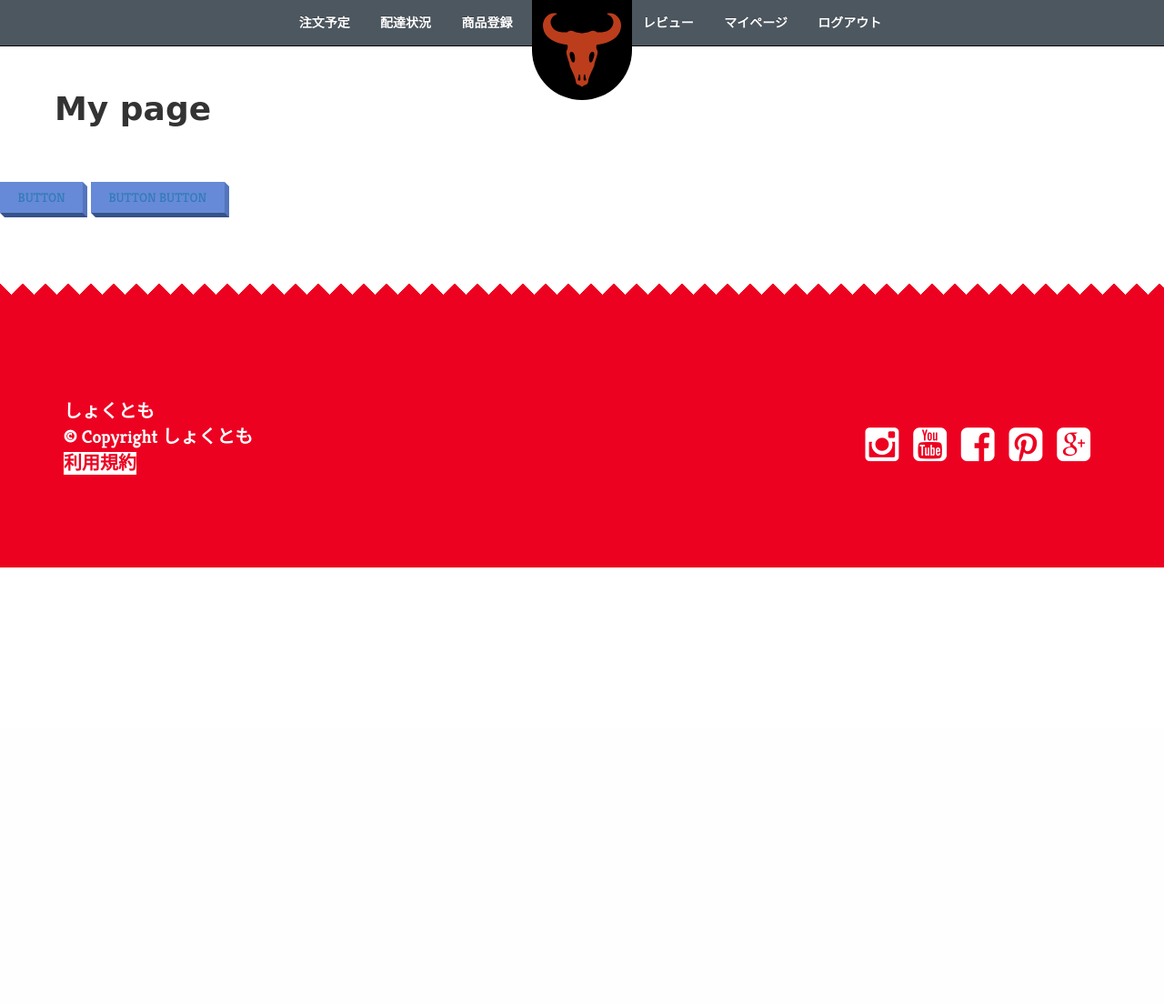
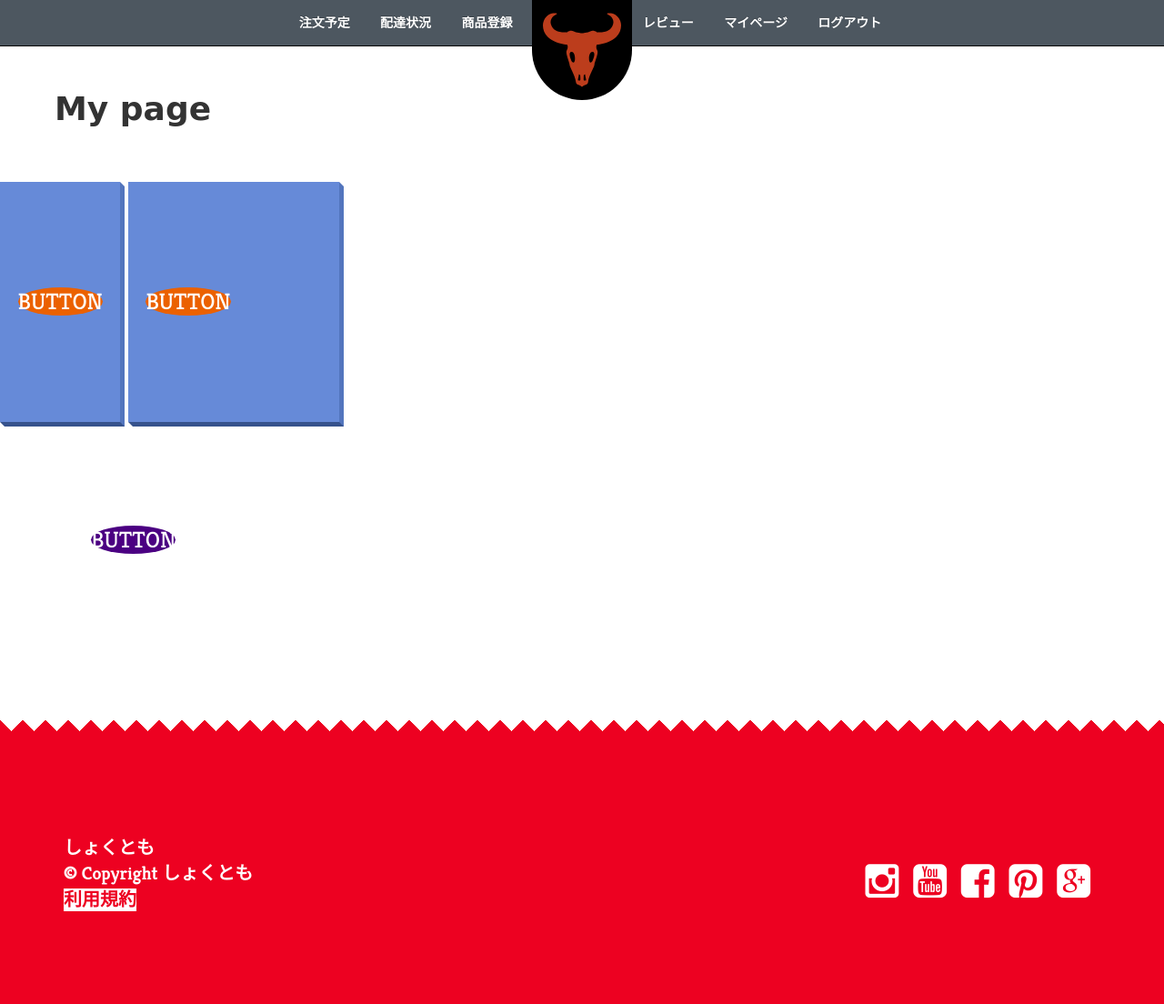
Before and after one commit to kami2438/venv_syokutomo, a Django app: page /driver/mypage in a window 1280 px wide. Shown: the whole page at 91% size. Before the commit the page ends 624 px from the top, so only its background shows below. Run offline with Django 3.2, Linux system fonts and the light colour scheme; some libraries are stand-ins or nearby versions.

Commit message:
mypage.css 変更

```diff
--- a/syokutomo/driver/templates/driver_mypage.html
+++ b/syokutomo/driver/templates/driver_mypage.html
@@ -15,16 +15,18 @@
 </div>
 
 <div class="driver-mypage-btn">
-<a href="#" class="btn-square-slant">BUTTON</a>
+<a href="#" class="btn-square-slant driver-btn-orange driver-mypage-btn-margin-bottom">BUTTON</a>
     <!--<a href="#"
         class="btn driver-btn-orange driver-btn-circle driver-btn-circle-a driver-btn-shadow driver-mypage-btn-margin-bottom">アカウント</a>-->
 </div>
 <div class="driver-mypage-btn">
-<a href="#" class="btn-square-slant">BUTTON</a>
-<a href="#" class="btn-square-slant">BUTTON</a>
+<a href="#" class="btn-square-slant driver-btn-orange driver-mypage-btn-margin-top-right">BUTTON</a>
     <!--<a href="#"
         class="btn driver-btn-orange driver-btn-circle driver-btn-circle-a driver-btn-shadow driver-mypage-btn-margin-top-right">ログアウト</a>
     <a href="#"
         class="btn driver-btn-withdrawal driver-btn-circle driver-btn-circle-a driver-btn-shadow driver-mypage-btn-margin-top-left">退会申し込み</a>-->
 </div>
+<div>
+<a href="#" class="btn-square-slant driver-btn-withdrawal driver-mypage-btn-margin-top-left">BUTTON</a>
+</div>
 {% endblock %}
--- a/syokutomo/static/css/driver_mypage.css
+++ b/syokutomo/static/css/driver_mypage.css
@@ -8,6 +8,13 @@
     margin-bottom: 6rem;
   }
 
+  .btn-square-slant{
+    border-radius: 50%;
+    line-height: 250px;
+    width: 300px;
+    height: 250px;
+    padding: 0;
+  }
   .driver-mypage-btn {
     display: inline-block;
     position: relative;
```
